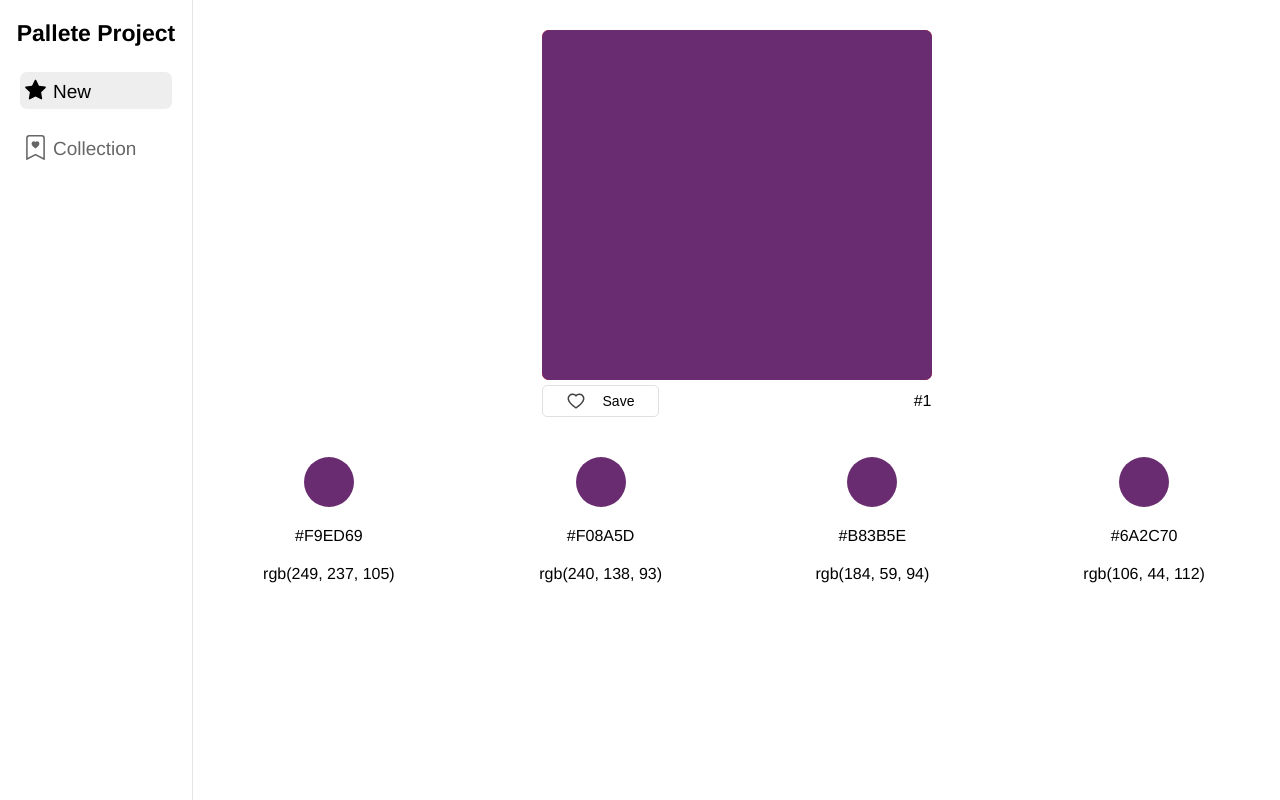
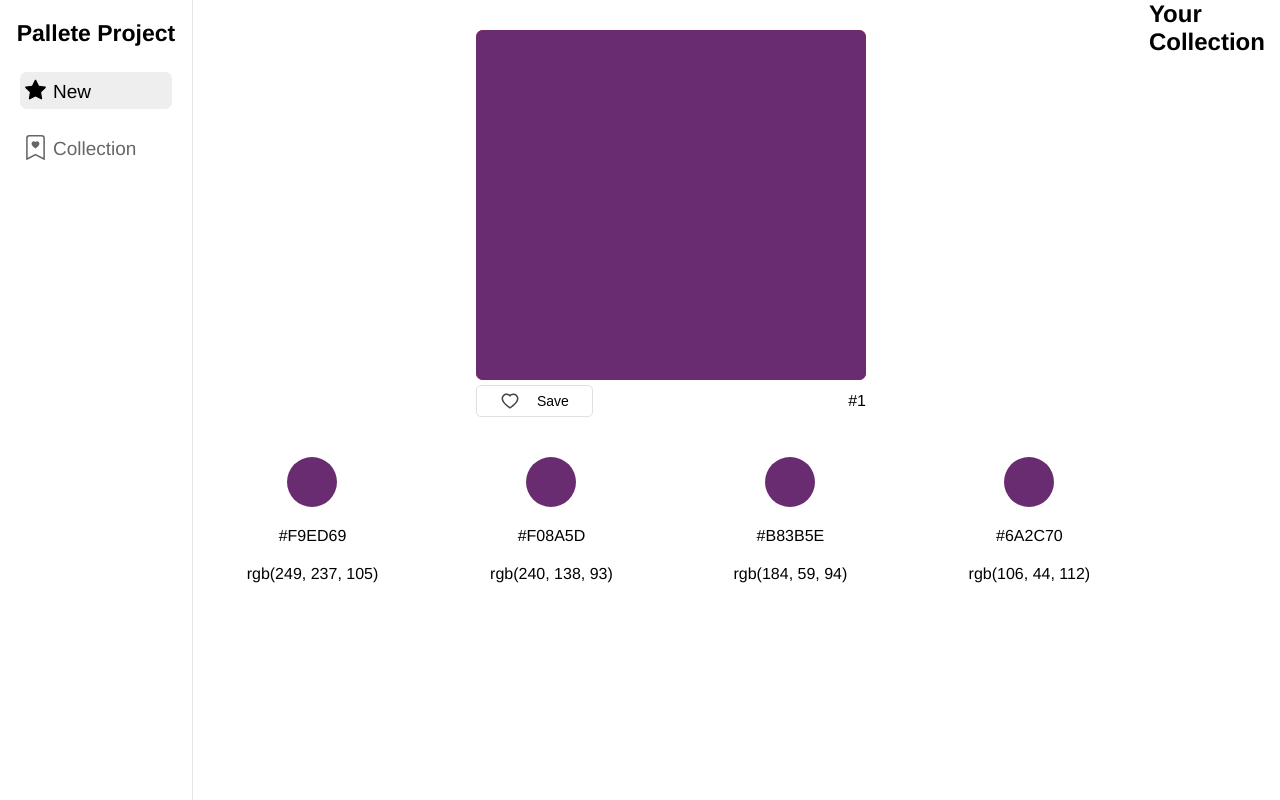
Before and after one commit to j-barreiros/Pallete-Project, a Next.js app: page /1 in a window 1280 px wide. Built offline with nearby package versions, Linux system fonts and the light colour scheme.

Commit message:
Created CollectionBar component

```diff
--- a/pages/[colorId].js
+++ b/pages/[colorId].js
@@ -7,6 +7,7 @@ import PalleteBox from '../src/components/PalleteBox/PalleteBox.js';
 import ColorInfo from '../src/components/ColorInfo/ColorInfo.js'
 import LikeButton from '../src/components/LikeButton/LikeButton.js'
 import SideBar from "../src/components/SideBar/SideBar.js";
+import CollectionBar from "../src/components/CollectionBar/CollectionBar.js";
 
 export default function colorPage() {
 
@@ -33,6 +34,8 @@ export default function colorPage() {
                         {myPallete.colors.map((color, index) => <ColorInfo key={index} colorHex={color} />)}
                     </section>
                 </section>
+
+                <CollectionBar/>
 
                 <style jsx>{`
                     main {
--- /dev/null
+++ b/src/components/CollectionBar/CollectionBar.js
@@ -0,0 +1,23 @@
+import { useContext } from "react";
+
+//Context
+import { PalleteContext } from '../../../pages/_app';
+
+//Components
+import PalleteBox from "../PalleteBox/PalleteBox";
+
+export default function CollectionBar() {
+
+    const myCollection = useContext(PalleteContext).collection.palleteCollection;
+
+    return (
+        <section className='collectionBar'>
+            <h2>Your Collection</h2>
+            <ul>
+            </ul>
+            <div className='collectionDisplay'>
+                    {myCollection.map((item, index) => <PalleteBox id={item.id} colors={item.colors} size='small'/>)}
+            </div>
+        </section>
+    )
+}
```
